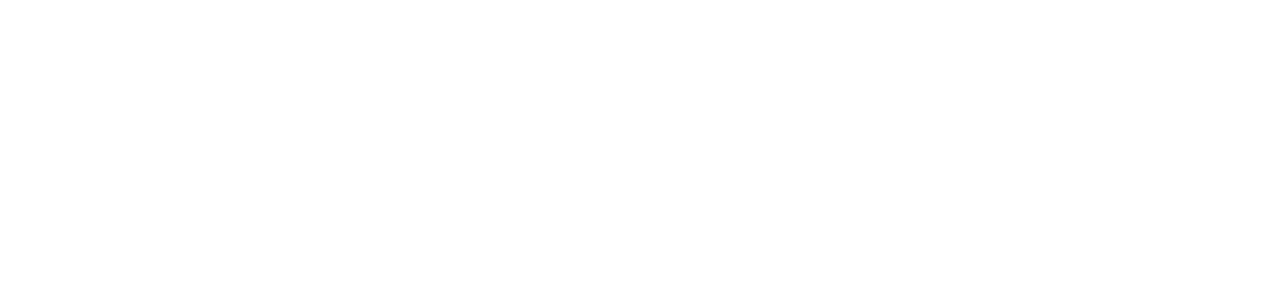
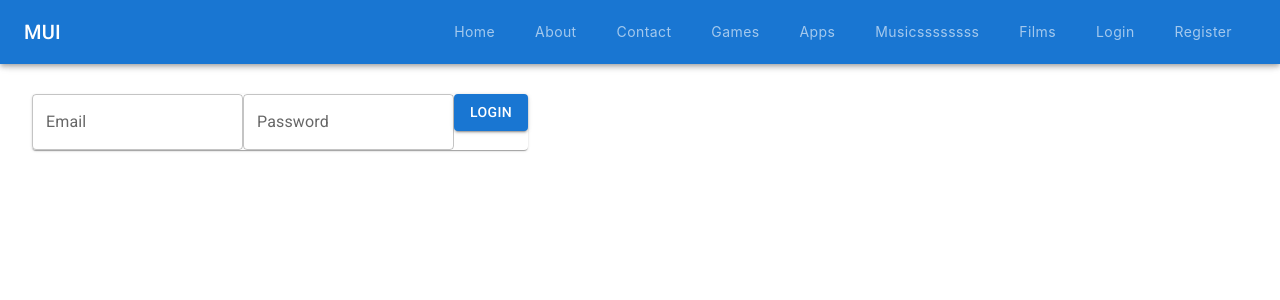
Before and after one commit to BijianWu/react-material-ui-playground, a React (Create React App) app: page /login in a window 1280 px wide. Before the commit this address had no page. Shown: the top 300 px of the page. Built offline with nearby package versions, Linux system fonts and the light colour scheme.

Commit message:
add forimik and gup

```diff
--- a/package.json
+++ b/package.json
@@ -16,6 +16,7 @@
     "axios": "^1.4.0",
     "bootstrap": "^5.2.3",
     "dayjs": "^1.11.9",
+    "formik": "^2.4.5",
     "i18next": "^22.4.15",
     "i18next-http-backend": "^2.2.0",
     "moment": "^2.29.4",
@@ -26,7 +27,8 @@
     "react-scripts": "^5.0.1",
     "react-spring-carousel": "^2.0.19",
     "sass": "^1.62.1",
-    "web-vitals": "^2.1.4"
+    "web-vitals": "^2.1.4",
+    "yup": "^1.3.2"
   },
   "scripts": {
     "start": "react-scripts start",
--- a/src/App.js
+++ b/src/App.js
@@ -20,6 +20,7 @@
 import CustomTable from "./pages/CustomTable.js";
 import FoldableNav from "./pages/FoldableNav.js";
 import CustomList from "./pages/CustomList.js";
+import Login from "./pages/Login.js";
 
 export default function App(){
 
@@ -42,6 +43,8 @@
                 <Route path="custom-table" element={<CustomTable />} />
                 <Route path="folable-nav" element={<FoldableNav />} />
                 <Route path="custom-list" element={<CustomList />} />
+
+                <Route path="login" element={<Login />} />
             </Route>
         </Routes>
          {/* <SelectElement />
--- /dev/null
+++ b/src/pages/Login.js
@@ -0,0 +1,42 @@
+import { Button, Paper, TextField } from '@mui/material';
+import Typography from '@mui/material/Typography';
+import { useFormik } from 'formik';
+import * as Yup from "yup";
+
+
+export default function Login() {
+
+    const formik = useFormik({
+        initialValues: {
+            email: "",
+            password: ""
+        },
+        onSubmit: (values) => {
+            console.log("onSumbit", values);
+        },
+        validate: (values) => {
+            const errors = {};
+            if(!values.email){
+                errors.email = "Email is required";
+            }
+
+            if(!values.password){
+                errors.password = "Password is required";
+            }
+
+            return errors;
+        }
+    });
+
+    return (
+        <Paper sx={{mt: "30px"}}>
+        <form onSubmit={formik.handleSubmit}>
+            <TextField id="outlined-basic" label="Email" name="email" variant="outlined" value={formik.values.email} onChange={formik.handleChange} onBlur={formik.handleBlur} />
+            {formik.errors.email && formik.touched.email && <p style={{color: "red"}}>{formik.errors.email}</p>}
+            <TextField id="outlined-basic" label="Password" name="password" variant="outlined" value={formik.values.password} onChange={formik.handleChange} onBlur={formik.handleBlur} />
+            {formik.errors.password && formik.touched.password && <p style={{color: "red"}}>{formik.errors.password}</p>}
+            <Button variant="contained" type='sumbit'>Login</Button>
+        </form>
+        </Paper>
+    )
+}
```
Also changed, not shown: 1 other file (tests, documents, lock files or other folders).
